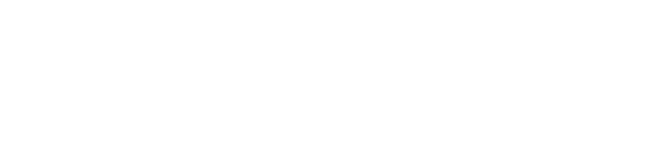
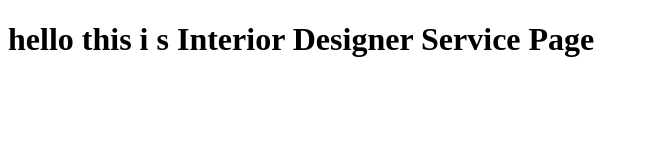
Before and after one commit to Mahammed-Siyabuddeen/homecare, a plain HTML site: page interior-design.html in a window 1280 px wide. Shown: the whole page, without its empty margins (0-648 px from the left). Drawn offline with Linux system fonts and the light colour scheme.

Commit message:
Update interior-design.html

```diff
--- a/interior-design.html
+++ b/interior-design.html
@@ -7,6 +7,6 @@
     <title>Document</title>
 </head>
 <body>
-
+    <h1>hello this  i s Interior Designer Service Page
 </body>
 </html>
```
